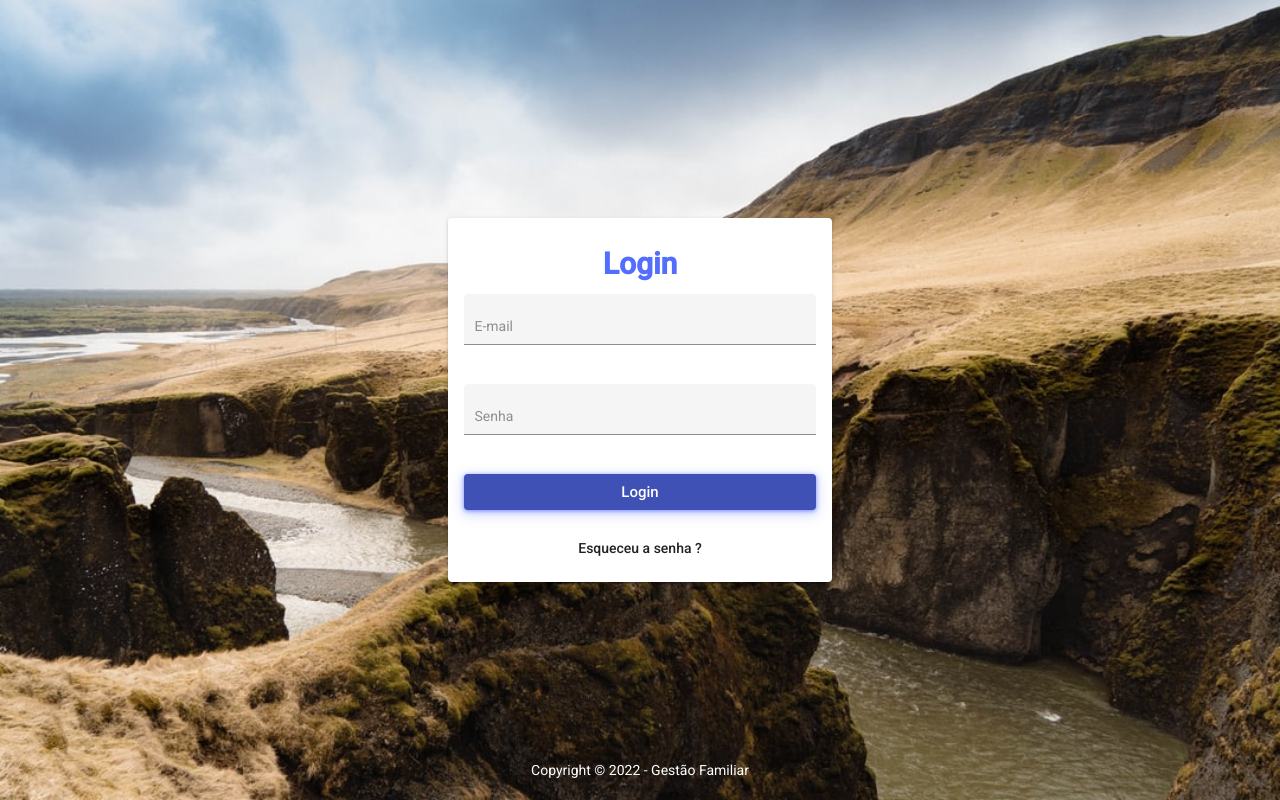
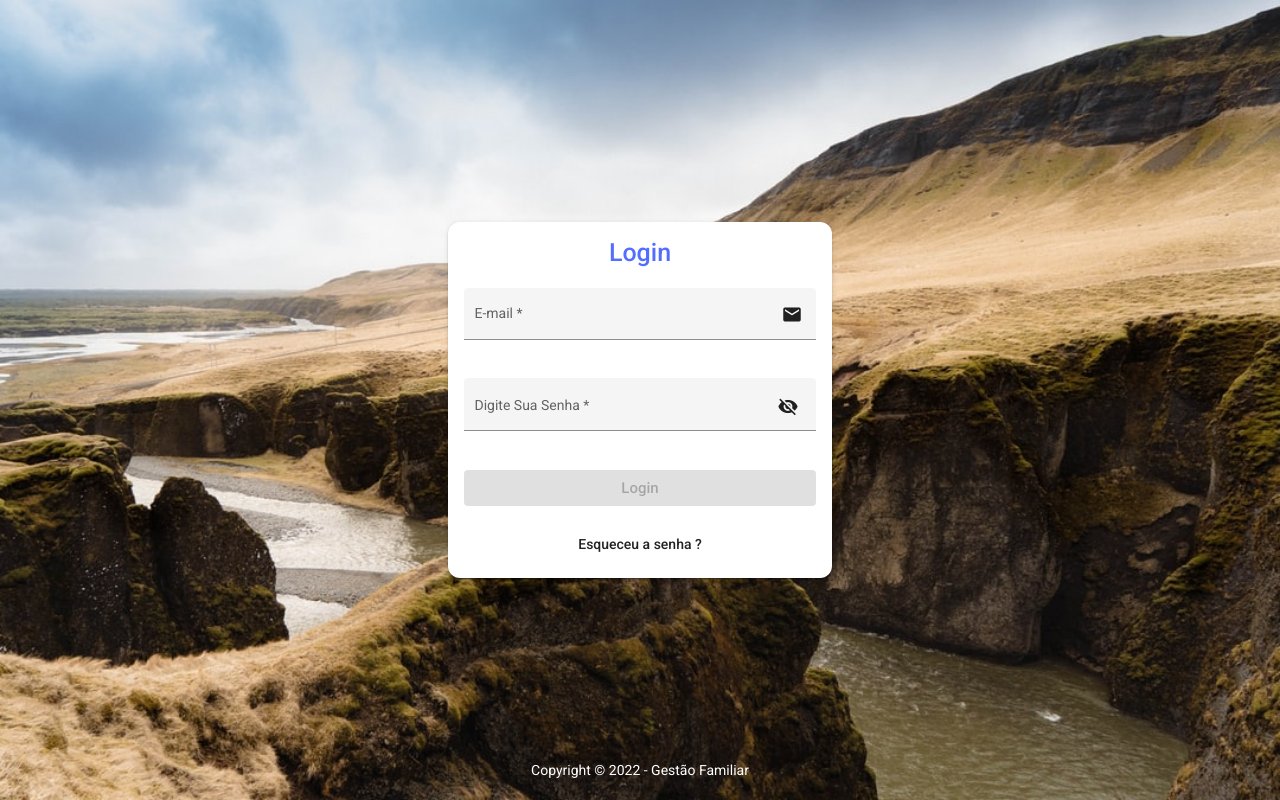
Before and after one commit to lucasspeixoto/family-activity-board, an Angular app: page / in a window 1280 px wide. Built offline with nearby package versions, Linux system fonts and the light colour scheme.

Commit message:
Finish login form validators and error control with custom-validation-message

```diff
--- a/src/app/authentication/components/login/login.component.html
+++ b/src/app/authentication/components/login/login.component.html
@@ -12,16 +12,43 @@
         id="form"
         fxLayout="column"
         fxLayoutAlign="center stretch"
-        fxLayoutGap="20">
+        fxLayoutGap="20"
+        [formGroup]="loginForm"
+        (submit)="handleLogin()">
         <mat-form-field
           class="form__input form__input--email"
           appearance="fill">
-          <input matInput placeholder="E-mail" type="email" required />
+          <mat-label>E-mail</mat-label>
+          <input matInput type="text" formControlName="email" required />
+          <mat-icon matSuffix>email</mat-icon>
+          <mat-error
+            ><app-custom-validation-message
+              controlName="email"></app-custom-validation-message>
+          </mat-error>
         </mat-form-field>
         <mat-form-field
           class="form__input form__input--password"
           appearance="fill">
-          <input matInput placeholder="Senha" type="password" required />
+          <mat-label>Digite Sua Senha</mat-label>
+          <input
+            matInput
+            [type]="hide ? 'password' : 'text'"
+            formControlName="password"
+            required
+            minlength="3" />
+          <button
+            mat-icon-button
+            matSuffix
+            (click)="hide = !hide"
+            [attr.aria-label]="'Ocultar Senha'"
+            [attr.aria-pressed]="hide">
+            <mat-icon>{{ hide ? 'visibility_off' : 'visibility' }}</mat-icon>
+          </button>
+          <mat-error
+            ><app-custom-validation-message
+              controlName="password"
+              [minLength]="3"></app-custom-validation-message>
+          </mat-error>
         </mat-form-field>
         <div
           class="form__actions"
@@ -32,7 +59,8 @@
             class="form__actions--login appButton"
             mat-raised-button
             color="primary"
-            type="submit">
+            type="submit"
+            [disabled]="loginForm.invalid">
             Login
           </button>
           <button class="form__actions--forget" mat-button>
--- a/src/app/authentication/components/login/login.component.scss
+++ b/src/app/authentication/components/login/login.component.scss
@@ -2,6 +2,7 @@
 @import '../../../../styles/font';
 @import '../../../../styles/variables';
 @import '../../../../styles/classes';
+@import '../../../../styles/typography';
 
 .login-page {
   width: 100%;
@@ -13,16 +14,14 @@
 
   &__card {
     width: 30vw;
+    border-radius: $borderRadius;
 
     > h1 {
-      margin: 2rem;
       color: $blue;
-      font-weight: 700;
-      font-size: 3rem;
-      line-height: 2rem;
+      margin-bottom: 2rem;
     }
 
-    @media screen and (min-width: 651px) and (max-width: 800px) {
+    @media screen and (min-width: 651px) and (max-width: 900px) {
       width: 60vw;
     }
 
--- a/src/app/authentication/components/login/login.component.ts
+++ b/src/app/authentication/components/login/login.component.ts
@@ -1,4 +1,5 @@
 import { Component, OnInit } from '@angular/core';
+import { FormBuilder, FormGroup, Validators } from '@angular/forms';
 
 @Component({
   selector: 'app-login',
@@ -6,13 +7,32 @@ import { Component, OnInit } from '@angular/core';
   styleUrls: ['./login.component.scss'],
 })
 export class LoginComponent implements OnInit {
-  public defaultElevation = 2;
-  public raisedElevation = 8;
+  public hide = true;
+
+  public loginForm!: FormGroup;
+
   public readonly year = new Date().getFullYear();
 
-  constructor() {}
+  constructor(private _formBuilder: FormBuilder) {}
 
   ngOnInit() {
-    console.log('Start Login...');
+    this.buildForm();
+  }
+
+  private buildForm(): void {
+    this.loginForm = this._formBuilder.group({
+      email: [
+        '',
+        [
+          Validators.required,
+          Validators.pattern(/^[a-z0-9.]+@[a-z0-9]+\.[a-z]+(\.[a-z]+)?$/),
+        ],
+      ],
+      password: ['', [Validators.required, Validators.minLength(3)]],
+    });
+  }
+
+  public handleLogin(): void {
+    console.log(this.loginForm.value);
   }
 }
--- /dev/null
+++ b/src/app/shared/components/custom-validation-message/custom-validation-message.component.html
@@ -0,0 +1,15 @@
+<ng-container *ngIf="control && control?.invalid && control?.touched">
+  <ul>
+    <li *ngIf="control.hasError('required')">Campo Obrigatório</li>
+    <li *ngIf="control.hasError('email')">E-mail Inválido</li>
+    <li *ngIf="control.hasError('minlength') && minLength">
+      O número mínimo de caracteres é {{ minLength }}
+    </li>
+
+    <li *ngIf="control.hasError('maxlength') && maxLength">
+      O número máximo de caracteres é {{ maxLength }}
+    </li>
+
+    <li *ngIf="control.hasError('pattern')">Padrão Inválido</li>
+  </ul>
+</ng-container>
--- /dev/null
+++ b/src/app/shared/components/custom-validation-message/custom-validation-message.component.ts
@@ -0,0 +1,34 @@
+import { Component, Input, Optional } from '@angular/core';
+import { ControlContainer, FormControl, FormGroup } from '@angular/forms';
+
+@Component({
+  selector: 'app-custom-validation-message',
+  templateUrl: './custom-validation-message.component.html',
+  styles: [
+    `
+      li {
+        list-style: none;
+      }
+    `,
+  ],
+})
+export class CustomValidationMessageComponent {
+  @Input()
+  public controlName!: string;
+
+  @Input()
+  public minLength?: number;
+
+  @Input()
+  public maxLength?: number;
+
+  constructor(@Optional() private _controlContainer: ControlContainer) {}
+
+  get form(): FormGroup {
+    return this._controlContainer.control as FormGroup;
+  }
+
+  get control(): FormControl {
+    return this.form.get(this.controlName) as FormControl;
+  }
+}
--- a/src/app/shared/modules/material.module.ts
+++ b/src/app/shared/modules/material.module.ts
@@ -5,12 +5,14 @@ import { MatButtonModule } from '@angular/material/button';
 import { MatCardModule } from '@angular/material/card';
 import { MatFormFieldModule } from '@angular/material/form-field';
 import { MatInputModule } from '@angular/material/input';
+import { MatIconModule } from '@angular/material/icon';
 
 const MODULES = [
   MatButtonModule,
   MatCardModule,
   MatFormFieldModule,
   MatInputModule,
+  MatIconModule,
 ];
 
 @NgModule({
--- a/src/app/shared/modules/shared.module.ts
+++ b/src/app/shared/modules/shared.module.ts
@@ -4,6 +4,7 @@ import { FlexLayoutModule } from '@angular/flex-layout';
 import { MaterialModule } from './material.module';
 import { FormsModule, ReactiveFormsModule } from '@angular/forms';
 import { UpElevationDirective } from '../directives/up-elevation.directive';
+import { CustomValidationMessageComponent } from '../components/custom-validation-message/custom-validation-message.component';
 
 const MODULES = [
   CommonModule,
@@ -13,11 +14,13 @@ const MODULES = [
   FlexLayoutModule,
 ];
 
+const COMPONENTS = [CustomValidationMessageComponent];
+
 const DIRECTIVES = [UpElevationDirective];
 
 @NgModule({
-  declarations: [...DIRECTIVES],
+  declarations: [...DIRECTIVES, ...COMPONENTS],
   imports: [...MODULES],
-  exports: [...MODULES, ...DIRECTIVES],
+  exports: [...MODULES, ...DIRECTIVES, ...COMPONENTS],
 })
 export class SharedModule {}
--- a/src/styles/_classes.scss
+++ b/src/styles/_classes.scss
@@ -5,7 +5,7 @@
 .appButton {
   font-size: 15px;
   box-shadow: 0px 1px 4px $light-blue, 0px 3px 12px 2px rgba($light-blue, 0.35);
-  &:hover {
+  &:hover:not(:disabled) {
     background: $blue;
   }
 }
```
Also changed, not shown: src/app/shared/components/custom-validation-message/custom-validation-message.component.scss (added), 1 other file (tests, documents, lock files or other folders).
